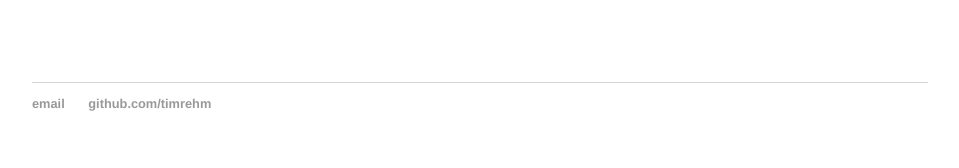
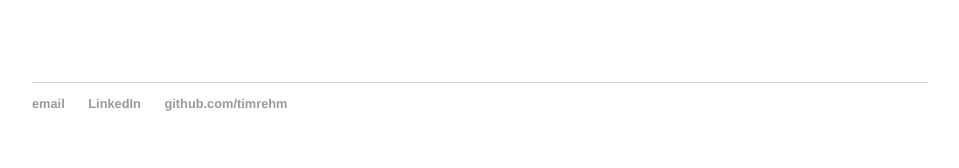
Before and after one commit to timrehm/timrehm.github.io, a Jekyll site: the page built from index.html, in a window 1280 px wide. Shown: the part 740-908 px from the top of the page, without its empty margins (160-1119 px from the left). Built offline with Jekyll 4.4.1, drawn with Linux system fonts in a browser that asks for light colours.

Commit message:
Update default.html

```diff
--- a/_layouts/default.html
+++ b/_layouts/default.html
@@ -24,6 +24,7 @@
 			<footer>
 	    		<ul>
 	        		<li><a href="mailto:tim_rehm@alumni.brown.edu">email</a></li>
+					<li><a href="www.linkedin.com/in/tim-rehm">LinkedIn</a></li>
 	        		<li><a href="https://github.com/timrehm">github.com/timrehm</a></li>
 				</ul>
 			</footer>
```
